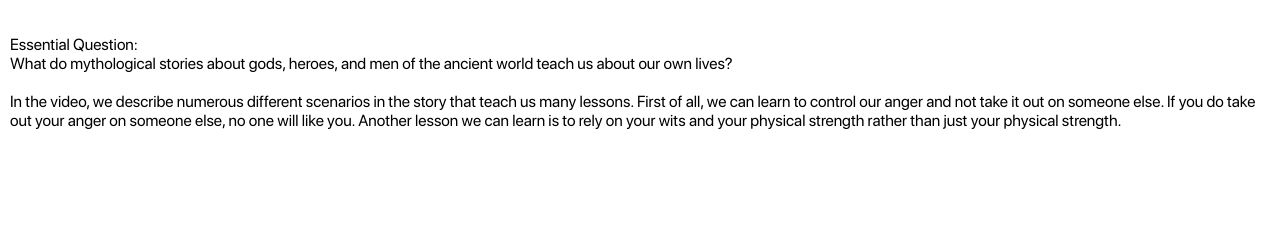
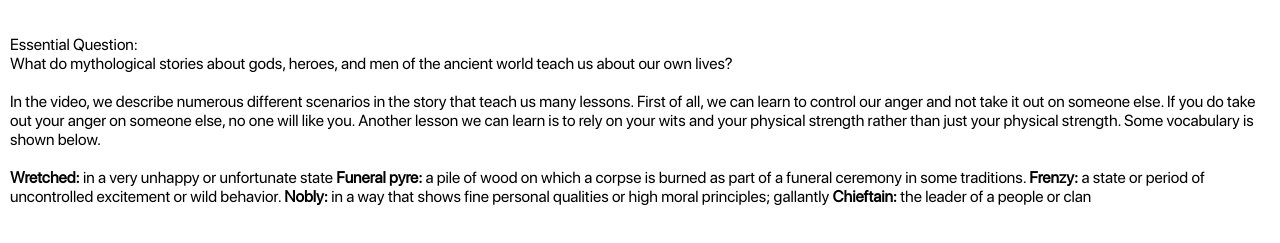
Before and after one commit to saisrikar8/The-Fall-Of-Troy, a plain HTML site: page video.html in a window 1280 px wide. Shown: the part 447-690 px from the top of the page. Drawn offline with Linux system fonts and the light colour scheme; a script that the page names is missing.

Commit message:
Update video.html

```diff
--- a/video.html
+++ b/video.html
@@ -20,6 +20,12 @@
         <br><br><br><br>
         <h2>Week 1:</h2>
         <iframe src="https://drive.google.com/file/d/1fzKcbkEPSu9OhCPlWSl7YwcffHjSwr_X/preview" width="400" height="280" allow="autoplay"></iframe><br><br>
-        <p>Essential Question:<br>What do mythological stories about gods, heroes, and men of the ancient world teach us about our own lives?<br><br>In the video, we describe numerous different scenarios in the story that teach us many lessons. First of all, we can learn to control our anger and not take it out on someone else. If you do take out your anger on someone else, no one will like you. Another lesson we can learn is to rely on your wits and your physical strength rather than just your physical strength. </p>
+        <p>Essential Question:<br>What do mythological stories about gods, heroes, and men of the ancient world teach us about our own lives?<br><br>In the video, we describe numerous different scenarios in the story that teach us many lessons. First of all, we can learn to control our anger and not take it out on someone else. If you do take out your anger on someone else, no one will like you. Another lesson we can learn is to rely on your wits and your physical strength rather than just your physical strength. Some vocabulary is shown below.<br><br>
+            <b>Wretched:</b> in a very unhappy or unfortunate state
+            <b>Funeral pyre:</b> a pile of wood on which a corpse is burned as part of a funeral ceremony in some traditions.
+            <b>Frenzy:</b> a state or period of uncontrolled excitement or wild behavior.
+            <b>Nobly:</b> in a way that shows fine personal qualities or high moral principles; gallantly
+            <b>Chieftain:</b> the leader of a people or clan
+        </p>
     </body>
 </html>
```
